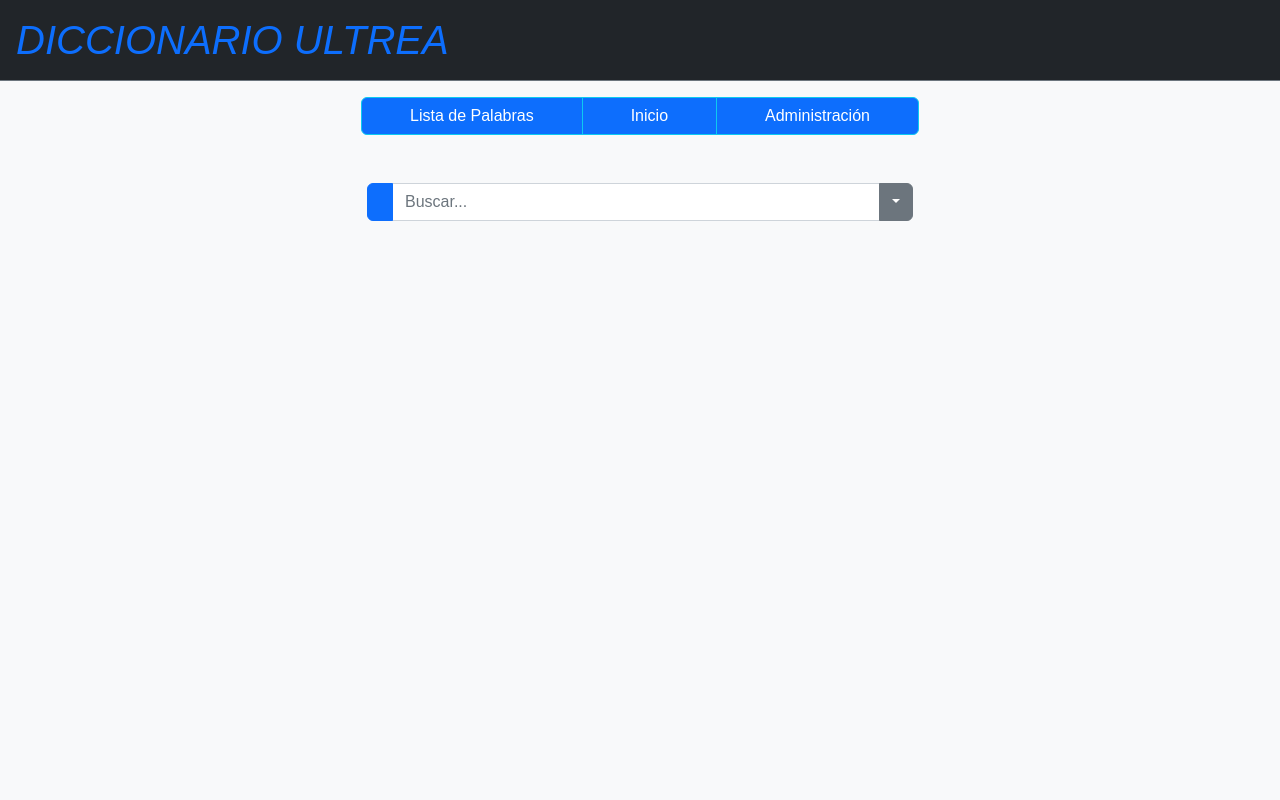
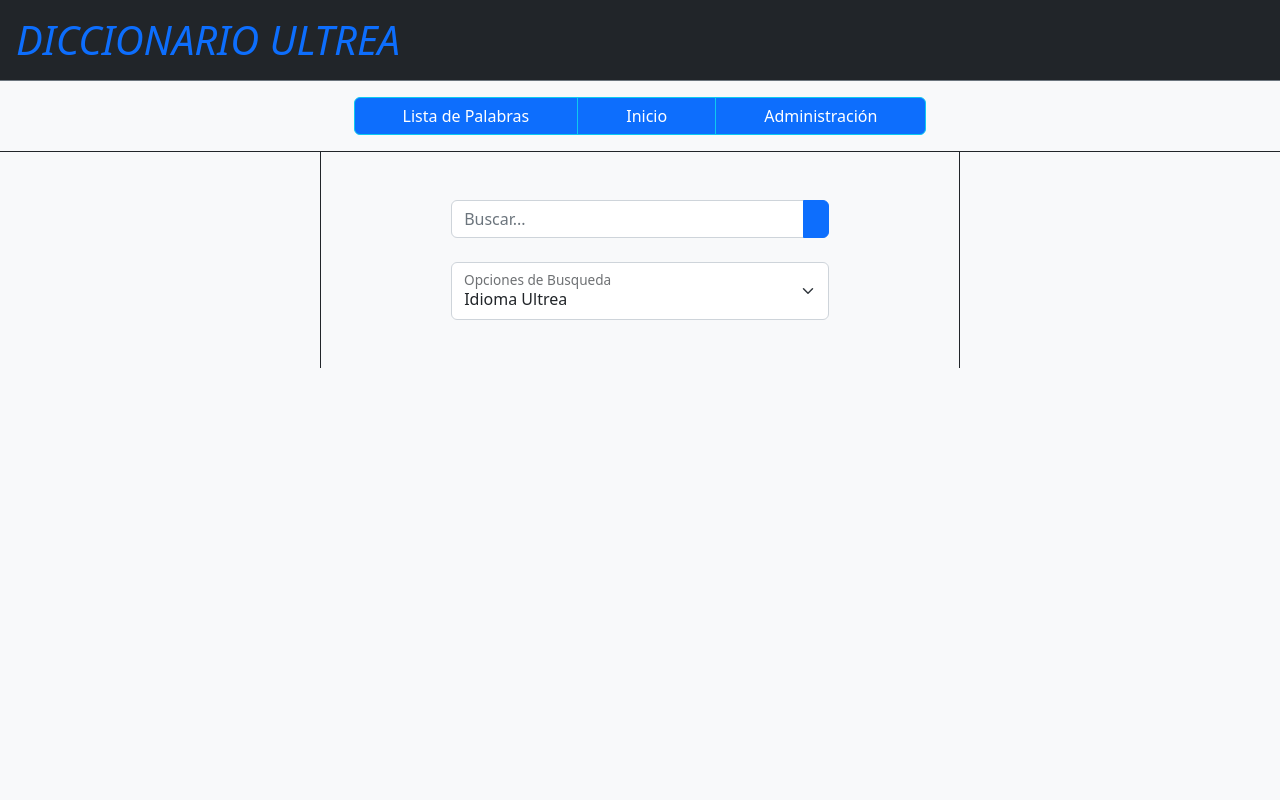
Before and after one commit to Tiago-Pujia/Diccionario-Ultrea, a PHP site: page /home/index.php in a window 1280 px wide. Run offline with PHP 8.4, Linux system fonts and the light colour scheme; some libraries are stand-ins or nearby versions.

Commit message:
Modificación del home: - Busqueda de datos en el mismo sitio - Creación de funciones JS - Archivo PHP creado - Estilo flexible a todos los tipos de pantallas - Modificación extrema del home

```diff
--- a/home/index.php
+++ b/home/index.php
@@ -14,51 +14,111 @@
         <!-- Bootstrap Icon -->
         <link rel="stylesheet" href="/independences/bootstrap-icons/font/bootstrap-icons.css"/>
 
+    <!-- scripts JS -->
+        <script src="script.js" defer="true"></script>
+
     <!-- Styles -->
         <style>
-            *{
-                font-family: Arial, Helvetica, sans-serif;
+            body{
+                min-height: 100vh;
+            }
+
+            #listResults {
+                min-height: 10vh;
+                max-height: 30vh;
+                cursor: pointer;
+                scrollbar-width:none;
+            }
+
+            /* sm */
+            @media (min-width: 576px) {
+                main{
+                    border: 1px solid #000;
+                    border-top: 0;
+                    border-bottom: 0;
+                }
+
+                main > .row {
+                    padding: 0 2vw;
+                }
+            }
+
+            /* medium */
+            @media (min-width: 768px) {
+                main > .row {
+                    padding: 0 6vw;
+                }
+            }
+
+            /* large */
+            @media (min-width: 992px) {
+                main{
+                    width: 70vw !important;
+                }
+
+                main > .row {
+                    padding: 0 10vw;
+                }
+            }
+
+            /* xl */
+            @media (min-width: 1200px) {
+                main{
+                    width: 50vw !important;
+                    height: ;
+                }
+
+                main > .row {
+                    padding: 0 4vw;
+                }
             }
         </style>
 </head>
-<body class="bg-light">
+<body class="bg-light position-relative">
     <header class="container-fluid border-bottom border-secondary p-3 bg-dark">
         <h1 class="fst-italic text-uppercase text-primary m-0">Diccionario Ultrea</h1>
     </header>
     <?php include_once "../screens/nav.html" ?>
-    <main class="container mt-5" style="min-height: 4em;">
-        <div class="row justify-content-center">
-            <form id="form" class="col-lg-6" method="GET" action="/queried-words/">
-                <fieldset class="input-group h-100">
-                    <button class="btn btn-primary text-light" type="submit"><i class="bi bi-search"></i></button>
-                    <input type="text" id="search" class="form-control" name="word" placeholder="Buscar...">
-
-                    <button class="dropdown-toggle btn btn-secondary" data-bs-toggle="dropdown" type="button"></button>
-                    <ul class="dropdown-menu">
-                        <li class="dropdown-header">Buscar Por:</li>
-                        <li class="dropdown-divider"></li>
-                        <label for="inputUltrea" class="dropdown-item">
-                            <div class="form-check">
-                                <input type="radio" name="option" class="form-check-input" id="inputUltrea" value="ultrea" checked>
-                                Idioma Ultrea
+    <div class="w-100 border-top border-dark border-1"></div>
+    <main class="container border-dark border-1 pt-3 pt-md-4 pt-lg-5">
+        <div class="row">
+            <div class="col-12">
+                <div class="row mb-3 mb-xl-5 justify-content-center">
+                    <form class="col-xl-9" id="formSubmit">
+                        <fieldset class="input-group">
+                            <input type="text" id="search" class="form-control" name="words_search" autocomplete="off" placeholder="Buscar...">
+                            <button class="btn btn-primary text-light" type="submit"><i class="bi bi-search"></i></button>
+                        </fieldset>
+                        <fieldset class="mt-4">
+                            <div class="form-floating">
+                                <select name="options_search" id="selectSearch" class="form-select">
+                                    <option value="ultrea" selected>Idioma Ultrea</option>
+                                    <option value="pronunciation">Pronunciación</option>
+                                    <option value="significance">significado</option>
+                                </select>
+                                <label for="selectSearch">Opciones de Busqueda</label>
                             </div>
-                        </label>
-                        <label for="inputPronunciation" class="dropdown-item">
-                            <div class="form-check">
-                                <input type="radio" name="option" class="form-check-input" id="inputPronunciation" value="pronunciation">
-                                Pronunciación
-                            </div>
-                        </label>
-                        <label for="inputSpanish" class="dropdown-item">
-                            <div class="form-check">
-                                <input type="radio" name="option" class="form-check-input" id="inputSpanish" value="spanish">
-                                Traducción al Castellano
-                            </div>
-                        </label>
-                    </ul>
-                </fieldset>
-            </form>
+                        </fieldset>
+                    </form>
+                </div>
+            </div>
+            <div class="col-5 col-md-4 pe-0 me-md-4 d-none" id="colListResults">
+                <p class="m-0 mb-lg-2 fw-light">Resultados: <span id="countResults"></span></p>
+                <aside id="listResults" class="border-3 border-dark border p-0 mw-100 overflow-scroll">
+                    <ul class="list-group list-group-flush"></ul>
+                </aside>
+            </div>
+            <div class="col" id="colResult">
+                <article class="d-none">
+                    <h2 class="h2 border-bottom mb-3 pb-1" id="word_search"></h2>
+                    <p class="text-danger mb-4"><i class="bi bi-arrow-return-right"></i> <span id="pronunciation"></span></p>
+                    <p class="m-0"><i class="bi bi-arrow-return-right"></i> <span id="significance"></span></p>
+                </article>
+            </div>
         </div>
     </main>
+    <div class="text-center text-primary d-none" id="loading">
+        <div class="spinner-border" style="width: 10rem; height: 10rem; margin: 7rem 0;"></div>
+    </div>
 </body>
 </html>
--- /dev/null
+++ b/home/script.js
@@ -0,0 +1,159 @@
+const tagLoading = document.querySelector("#loading");
+const tagMain = document.querySelector("main");
+
+// =============================
+// Obtener sugerencias
+// =============================
+
+const formSubmit = document.querySelector("#formSubmit");
+const taglistResults = document.querySelector("#listResults > ul");
+
+formSubmit.addEventListener("submit", (e) => {
+    e.preventDefault();
+
+    let wordSearch = document.querySelector("#search").value;
+    let selectSearch = document.querySelector("#selectSearch");
+    selectSearch = selectSearch.options[selectSearch.selectedIndex].value;
+
+    fetchWordsSuggestions(selectSearch, wordSearch);
+
+    return true;
+});
+
+const fetchWordsSuggestions = (optionSearch = "ultrea", wordSearch) => {
+    tagLoading.classList.remove("d-none");
+    tagMain.classList.add("d-none");
+
+    fetch(
+        `getData.php?words_search=${wordSearch}&options_search=${optionSearch}`
+    )
+        .then((response) => response.json())
+        .then(drawWordsSuggestions);
+
+    return true;
+};
+
+const drawWordsSuggestions = (data) => {
+    const tagColListResults = document.querySelector("#colListResults");
+    const tagCountResults = document.querySelector("#countResults");
+
+    let fragment = document.createDocumentFragment();
+
+    data.forEach((element) => {
+        let id_word = element["ID_WORD"];
+        let word = element["WORD"];
+
+        let createTagLi = document.createElement("li");
+
+        createTagLi.textContent = word;
+        createTagLi.setAttribute("id_word", id_word);
+        createTagLi.classList.add("list-group-item");
+        createTagLi.classList.add("list-group-item-action");
+        createTagLi.classList.add("list-group-item-primary");
+        createTagLi.classList.add("px-1");
+
+        fragment.append(createTagLi);
+    });
+
+    tagLoading.classList.add("d-none");
+    tagMain.classList.remove("d-none");
+
+    taglistResults.innerHTML = "";
+    taglistResults.append(fragment);
+
+    tagColListResults.classList.remove("d-none");
+    tagCountResults.textContent = data.length;
+
+    return true;
+};
+
+taglistResults.addEventListener("click", function (el) {
+    let tagClick = el.target,
+        id_word = tagClick.getAttribute("id_word");
+
+    Array.from(this.querySelectorAll("li")).forEach((el) =>
+        el.classList.remove("active")
+    );
+    tagClick.classList.add("active");
+
+    fetchWord(id_word);
+    history.replaceState(null, "", `/home/?id_word=${id_word}`);
+
+    return true;
+});
+
+// =============================
+// Obtener Palabra Especifica
+// =============================
+
+const fetchWord = (id_word) => {
+    tagLoading.classList.remove("d-none");
+    tagMain.classList.add("d-none");
+
+    fetch(`getData.php?id_word=${id_word}`)
+        .then((response) => response.json())
+        .then(drawWord);
+
+    return true;
+};
+
+const drawWord = (obj) => {
+    const tagWordSearch = document.querySelector("#word_search"),
+        tagPronunciation = document.querySelector("#pronunciation"),
+        tagSignificance = document.querySelector("#significance"),
+        tagColResult = document.querySelector("#colResult > article");
+
+    const dataWord = obj.WORD,
+        dataPronunciation = "[" + obj.PRONUNCIATION + "]",
+        dataTranslation = obj.SIGNIFICANSE;
+
+    tagWordSearch.textContent = dataWord;
+    tagPronunciation.textContent = dataPronunciation;
+    tagSignificance.textContent = dataTranslation;
+
+    tagLoading.classList.add("d-none");
+    tagMain.classList.remove("d-none");
+    tagColResult.classList.remove("d-none");
+
+    return true;
+};
+
+const getQueryVariable = (variable) => {
+    let vars = window.location.search.substring(1).split("&");
+    for (let i = 0; i < vars.length; i++) {
+        let pair = vars[i].split("=");
+        if (pair[0] == variable) return pair[1];
+    }
+    return false;
+};
+
+if (getQueryVariable("id_word")) {
+    fetchWord(getQueryVariable("id_word"));
+}
+
+// =============================
+// Calcular height main
+// =============================
+
+// screen.availHeight
+
+/* const configureHeightMain = () => {
+    const tagsBodyChildren = Array.from(document.querySelectorAll("body > *"));
+    const tagsBodyChildrenHeight = tagsBodyChildren
+        .filter(
+            (tag) =>
+                !Array.from(tag.classList).some(
+                    (tagClass) => tagClass == "d-none" || tag.nodeName == "MAIN"
+                )
+        )
+        .map((tag) => Number(getComputedStyle(tag).height.replace("px", "")))
+        .reduce((a, b) => a + b, 0);
+
+    // screen.availHeight - tagsBodyChildrenHeight;
+
+    document.querySelector("main").style.height =
+        window.innerHeight - tagsBodyChildrenHeight + "px";
+
+    return false;
+};
+ */
```
Also changed, not shown: home/getData.php (added, +37 -0 lines).
